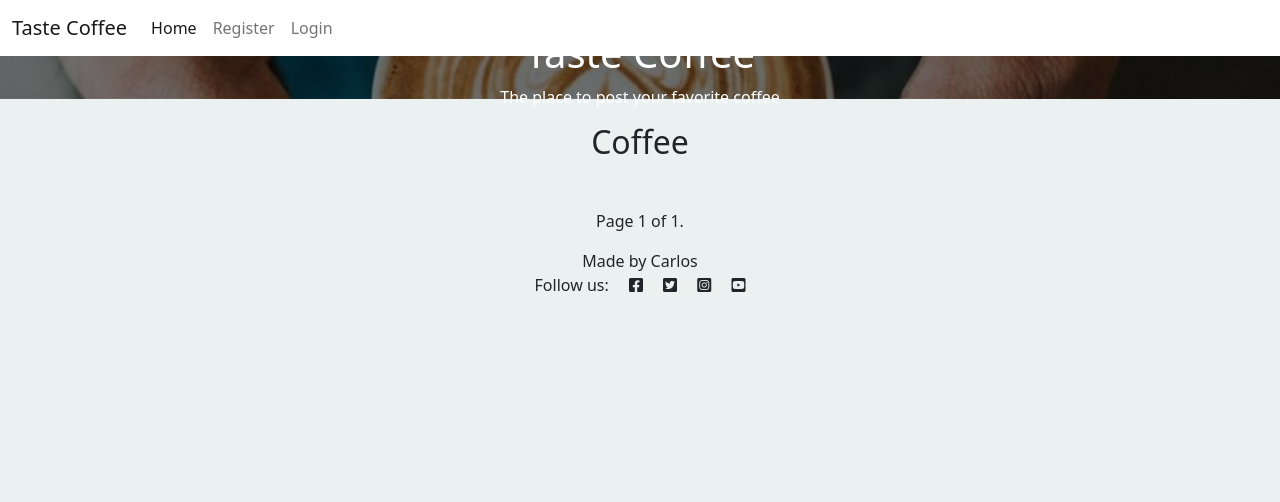
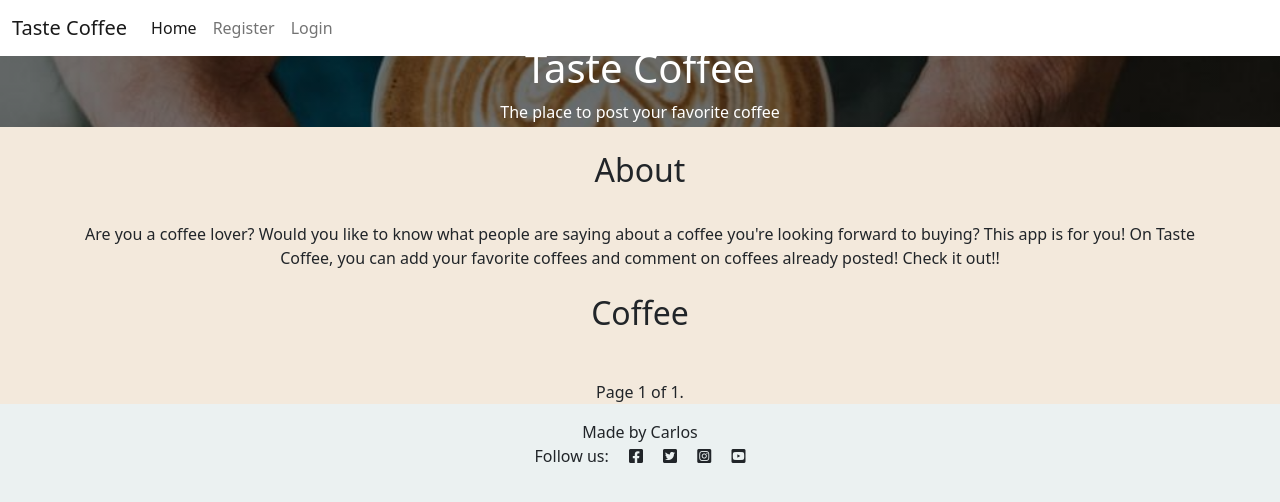
Before and after one commit to cacpaes/fourth-project-ci, a Django app: page / in a window 1280 px wide. Shown: the top 502 px of the page. Run offline with Django 3.2, Linux system fonts and the light colour scheme; data that the repository does not hold is empty.

Commit message:
Add class about

```diff
--- a/templates/index.html
+++ b/templates/index.html
@@ -49,15 +49,26 @@
     </div>
 
 
-<div class="container-fluid bck-grd-black">
+<div class="container-fluid background-main">
     <div class="col">
+        <div class="text-center">
+            <h2 class="txt-shadow-y txt-white p-4">About</h2>
+            <p class="about-p">
+                Are you a coffee lover?
+Would you like to know what people are saying about a coffee you're looking forward to buying?
+This app is for you!
+On Taste Coffee, you can add your favorite coffees and comment on coffees already posted!
+Check it out!!
+            </p>
+        </div>
         <div class="text-center">
             <h2 class="txt-shadow-y txt-white p-4">Coffee</h2>
         </div>
+
         <div class="row container-post">
         {% for post in coffeepost_list %}
             <div class="flex-container" style="width: 22vw; justify-content: center;">
-                <div class="card m-1">
+                <div class="card m-1 cards">
                         <div class="card-body m-6 p-1 text-center">
                             {% if post.coffee_image.url  %}
                             <div class="image-container">
@@ -80,7 +91,7 @@
         </div>
     </div>
 
-    <div class="pagination">
+    <div class="pagination background-main">
         <span class="step-links">
             {% if page_obj.has_previous %}
                 <a class="link-primary" href="?page=1">&laquo; first</a>
```
